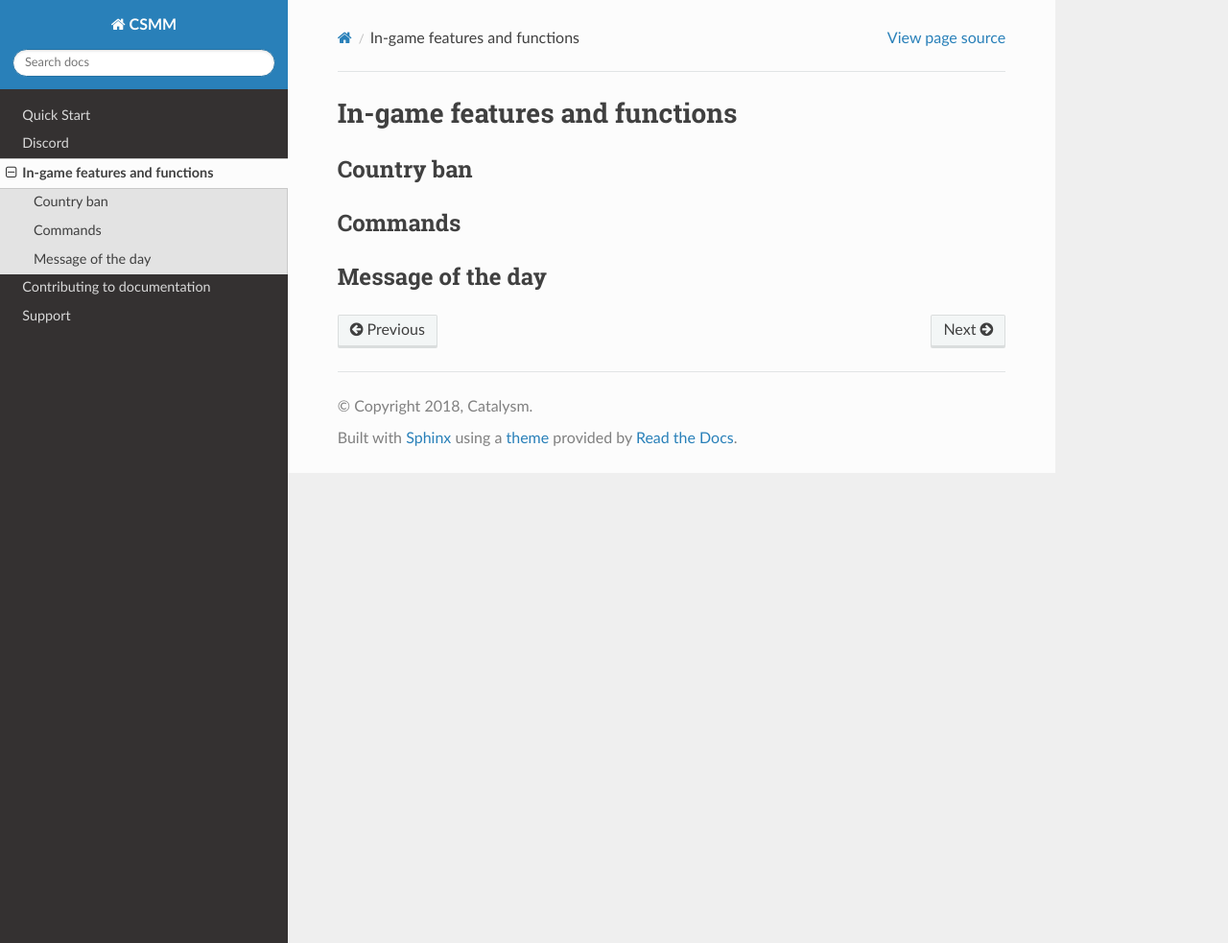
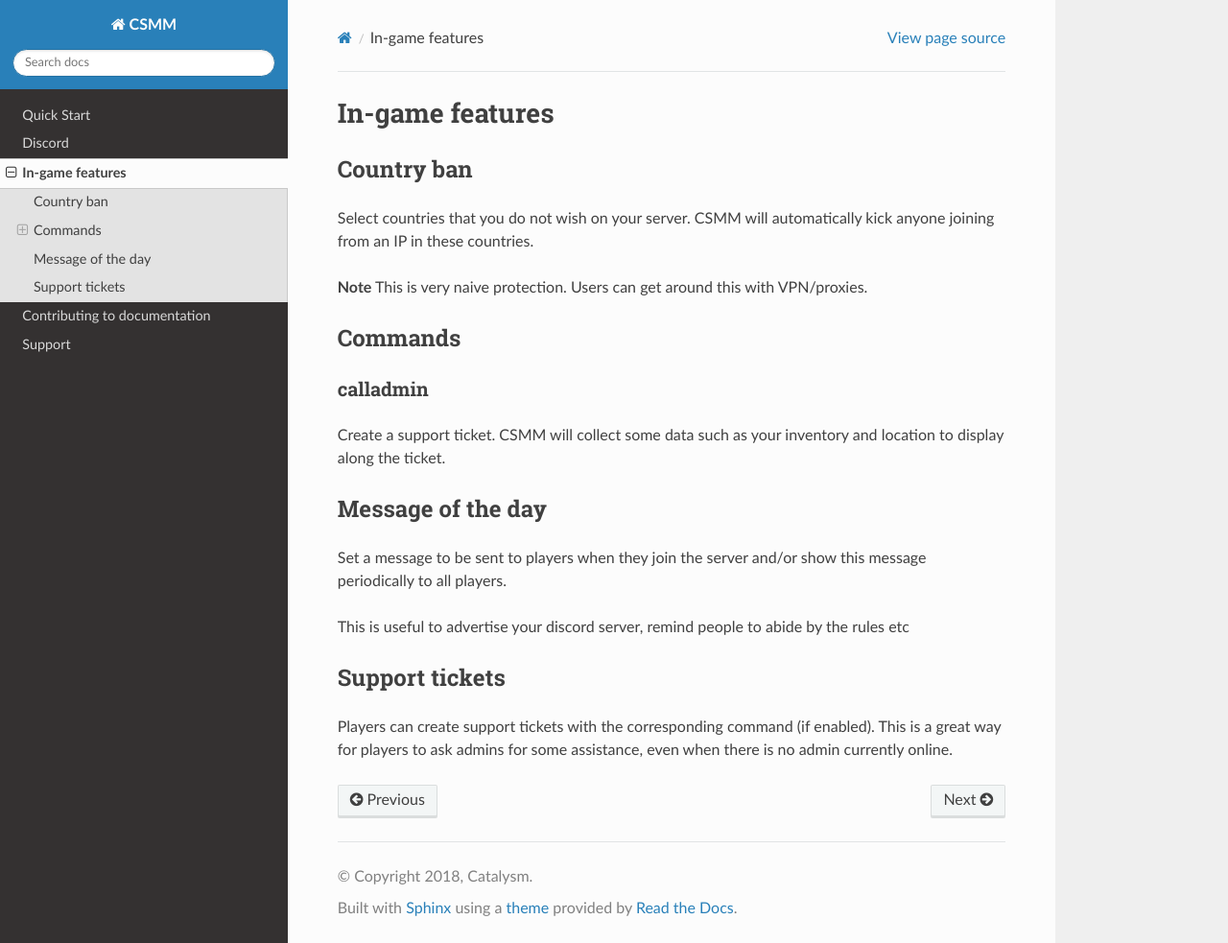
Before and after one commit to niekcandaele/CSMM-russian, a Sphinx documentation site: the page built from docs/features/ingame.rst, in a window 1280 px wide and 983 px high. Shown: the whole window at 96% size. Built offline with Sphinx 7.4.7 and the Read the Docs theme 2.0.0, drawn with Linux system fonts in a browser that asks for light colours; pages that are not in the unit, such as notebooks, are missing from menus.

Commit message:
Ingame features info

```diff
--- a/docs/features/ingame.rst
+++ b/docs/features/ingame.rst
@@ -1,11 +1,28 @@
-In-game features and functions
-==============================
+In-game features
+=================
 
 Country ban
 -----------
 
+Select countries that you do not wish on your server. CSMM will automatically kick anyone joining from an IP in these countries.
+
+**Note** This is very naive protection. Users can get around this with VPN/proxies.
+
 Commands
 --------
 
+calladmin
+^^^^^^^^^^
+Create a support ticket. CSMM will collect some data such as your inventory and location to display along the ticket.
+
 Message of the day
 ------------------
+
+Set a message to be sent to players when they join the server and/or show this message periodically to all players.
+
+This is useful to advertise your discord server, remind people to abide by the rules etc
+
+Support tickets
+-----------------
+
+Players can create support tickets with the corresponding command (if enabled). This is a great way for players to ask admins for some assistance, even when there is no admin currently online.
```
Also changed, not shown: 9 other files.
